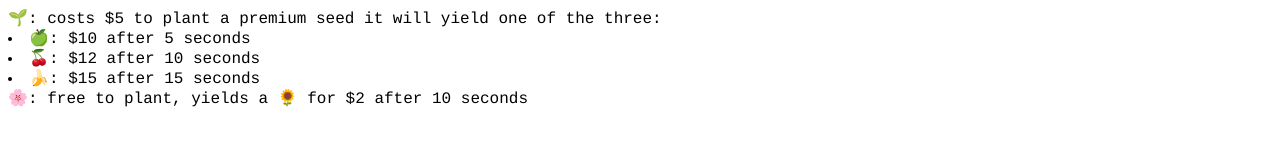
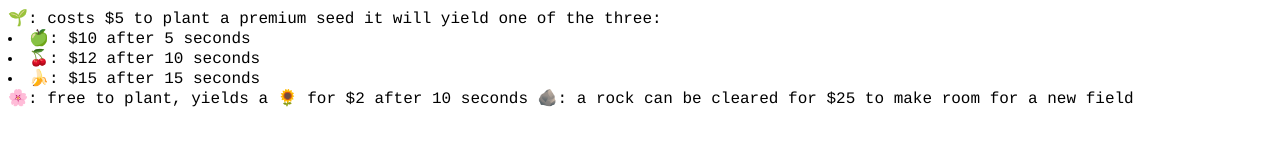
Before and after one commit to jmbujold/gobuj, a plain HTML site: page cropquest/howto.html in a window 1280 px wide. Drawn offline with Linux system fonts and the light colour scheme.

Commit message:
Update howto.html

```diff
--- a/cropquest/howto.html
+++ b/cropquest/howto.html
@@ -15,7 +15,7 @@ body {font-family:courier;
     <li>🍒: $12 after 10 seconds</li>
     <li>🍌: $15 after 15 seconds</li>
 🌸: free to plant, yields a 🌻 for $2 after 10 seconds
-
+🪨: a rock can be cleared for $25 to make room for a new field
 
 </script>
 
```
